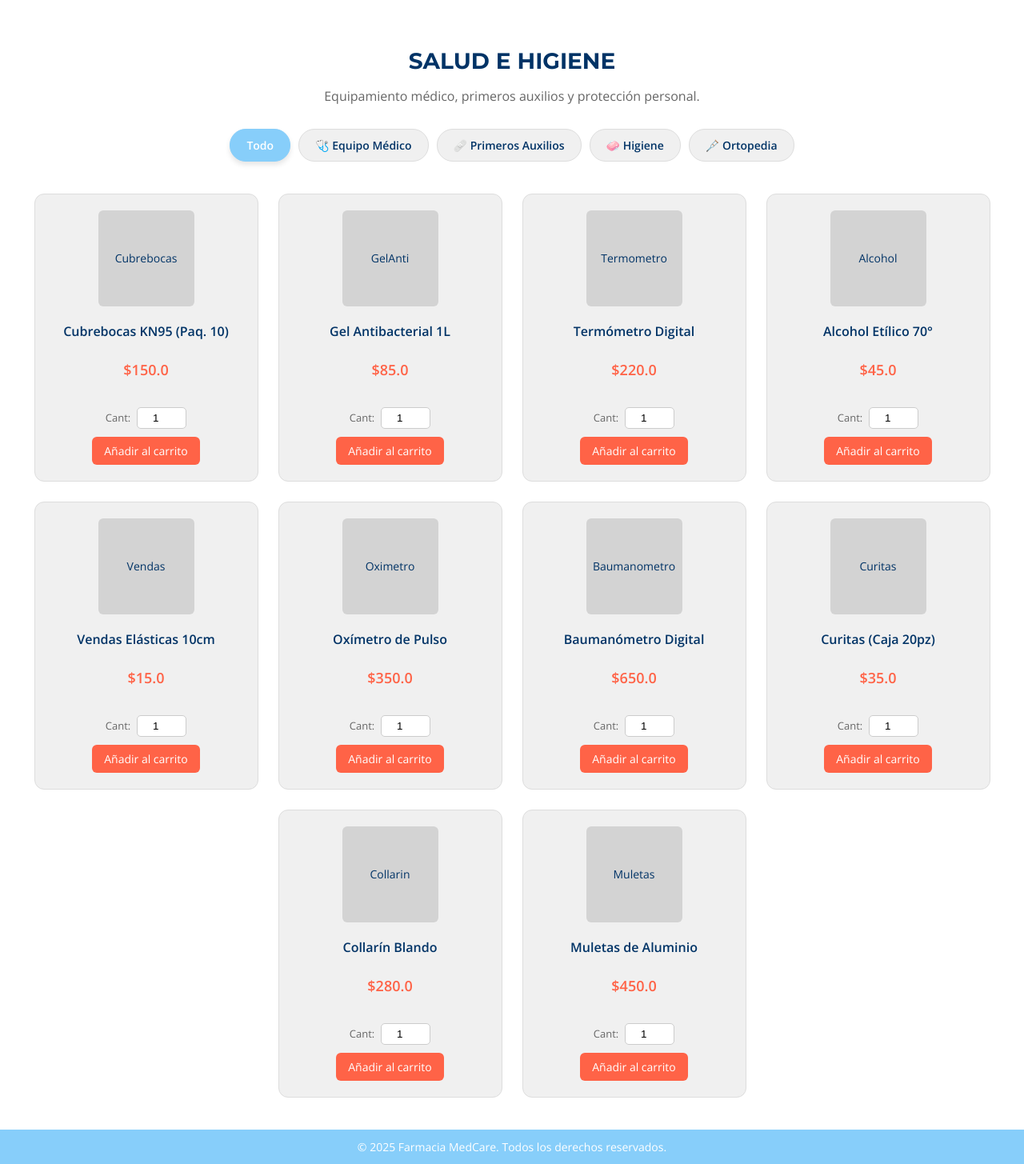
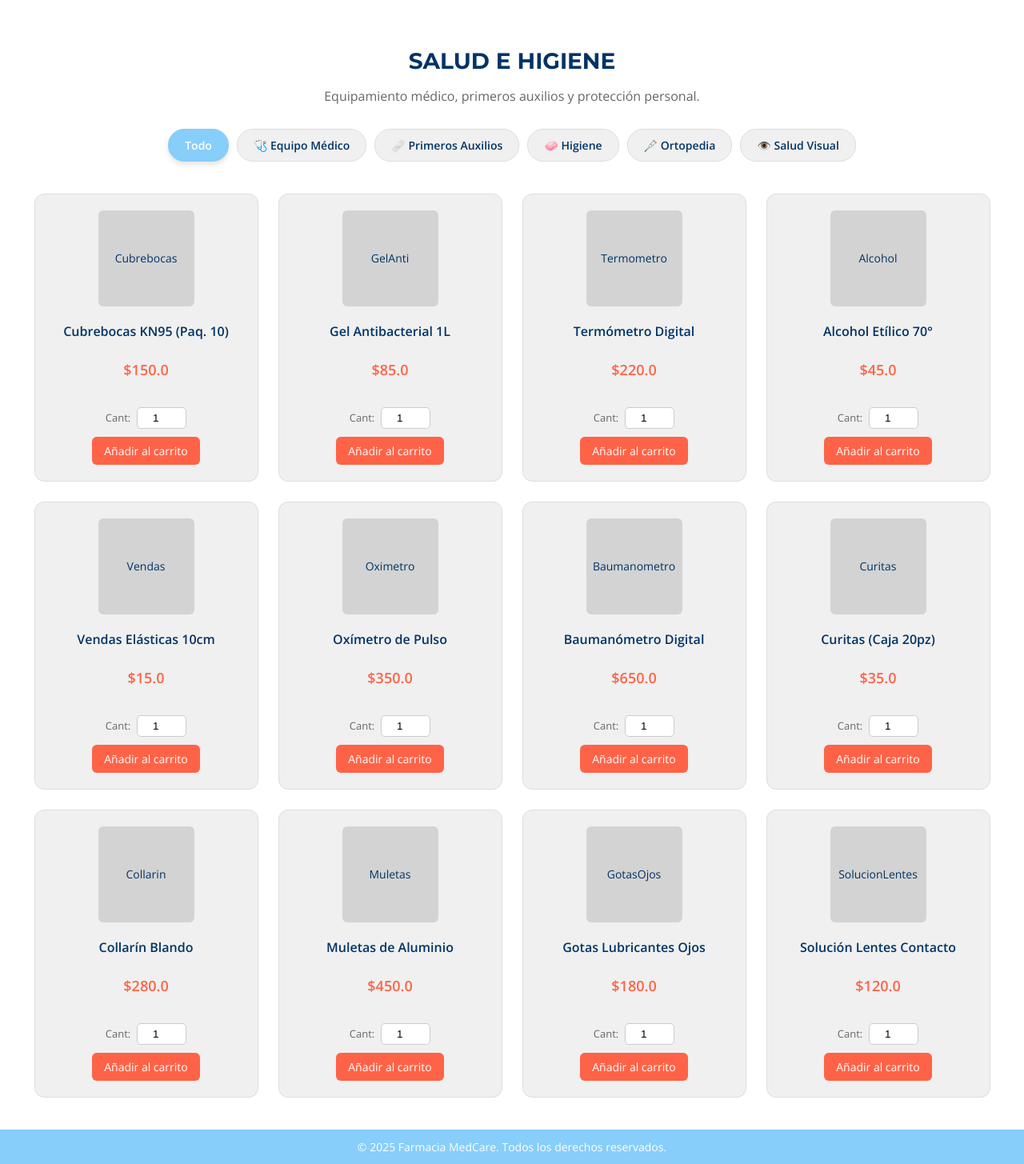
Before and after one commit to JoniG29/Project-Farma-MedCare, a Flask app: page /pagina/Salud in a window 1280 px wide. Shown: the part 114-1569 px from the top of the page at 80% size. Run offline with Flask 3, Linux system fonts and the light colour scheme; the visitor is signed in with stand-in values (Sample User, id 1).

Commit message:
Hacer tarjetas del inicio funcionales y agregar Salud Visual

```diff
--- a/app.py
+++ b/app.py
@@ -7,9 +7,7 @@ import re
 
 app = Flask(__name__)
 
-# ----------------------------------------
-# 1. CONFIGURACIÓN
-# ----------------------------------------
+# --- CONFIGURACIÓN ---
 DATABASE_URI = os.environ.get('DATABASE_URL', 'sqlite:///farmacia.db')
 if DATABASE_URI.startswith("postgres://"):
     DATABASE_URI = DATABASE_URI.replace("postgres://", "postgresql://", 1)
@@ -20,9 +18,7 @@ app.config['SECRET_KEY'] = os.environ.get('SECRET_KEY', 'clave_local_de_prueba')
 db = SQLAlchemy(app)
 
 
-# ----------------------------------------
-# 2. MODELO DE USUARIO
-# ----------------------------------------
+# --- MODELO USER ---
 class User(db.Model):
     id = db.Column(db.Integer, primary_key=True)
     username = db.Column(db.String(80), unique=True, nullable=False)
@@ -42,9 +38,7 @@ class User(db.Model):
 with app.app_context():
     db.create_all()
 
-# ----------------------------------------
-# 3. DATOS ESTÁTICOS
-# ----------------------------------------
+# --- DATOS ESTÁTICOS ---
 COLOR_VERDE_MENTA = "#A1E8D5"
 COLOR_AZUL_CIELO = "#87CEFA"
 COLOR_GRIS_CALIDO = "#F0F0F0"
@@ -63,9 +57,7 @@ COLORES = {
 
 CATEGORIAS_MENU = ["Salud", "Bebés", "Vitaminas y Suplementos", "Ayuda"]
 
-# ----------------------------------------
-# 4. BASE DE DATOS DE PRODUCTOS
-# ----------------------------------------
+# --- BASE DE DATOS DE PRODUCTOS ---
 PRODUCTOS_DB = {
     # --- DESTACADOS ---
     'p1': {"id": "p1", "nombre": "Analgésico", "precio": 99.00, "imagen_placeholder": "Analgesico"},
@@ -73,7 +65,7 @@ PRODUCTOS_DB = {
     'p3': {"id": "p3", "nombre": "Protector Solar", "precio": 150.00, "imagen_placeholder": "ProtectorSolar"},
     'p4': {"id": "p4", "nombre": "Vitamina C", "precio": 120.00, "imagen_placeholder": "VitaminaC"},
 
-    # --- ANTIBIÓTICOS (Con Subcategorías) ---
+    # --- ANTIBIÓTICOS ---
     'a1': {"id": "a1", "nombre": "Amoxicilina 500mg", "precio": 85.00, "imagen_placeholder": "Amoxicilina",
            "subcategoria": "penicilinas"},
     'a2': {"id": "a2", "nombre": "Azitromicina 3 Tabs", "precio": 130.00, "imagen_placeholder": "Azitromicina",
@@ -91,7 +83,7 @@ PRODUCTOS_DB = {
     'a8': {"id": "a8", "nombre": "Ciprofloxacino", "precio": 95.00, "imagen_placeholder": "Ciprofloxacino",
            "subcategoria": "estomacal"},
 
-    # --- SALUD E HIGIENE (Con Subcategorías) ---
+    # --- SALUD E HIGIENE (Añadimos VISUAL 's11', 's12') ---
     's1': {"id": "s1", "nombre": "Cubrebocas KN95 (Paq. 10)", "precio": 150.00, "imagen_placeholder": "Cubrebocas",
            "subcategoria": "higiene"},
     's2': {"id": "s2", "nombre": "Gel Antibacterial 1L", "precio": 85.00, "imagen_placeholder": "GelAnti",
@@ -112,8 +104,13 @@ PRODUCTOS_DB = {
            "subcategoria": "ortopedia"},
     's10': {"id": "s10", "nombre": "Muletas de Aluminio", "precio": 450.00, "imagen_placeholder": "Muletas",
             "subcategoria": "ortopedia"},
+    # NUEVOS - VISUAL
+    's11': {"id": "s11", "nombre": "Gotas Lubricantes Ojos", "precio": 180.00, "imagen_placeholder": "GotasOjos",
+            "subcategoria": "visual"},
+    's12': {"id": "s12", "nombre": "Solución Lentes Contacto", "precio": 120.00, "imagen_placeholder": "SolucionLentes",
+            "subcategoria": "visual"},
 
-    # --- BEBÉS (Con Subcategorías) ---
+    # --- BEBÉS ---
     'b1': {"id": "b1", "nombre": "Fórmula NAN 1 (800g)", "precio": 450.00, "imagen_placeholder": "Nan1",
            "subcategoria": "formulas"},
     'b2': {"id": "b2", "nombre": "Enfamil Confort", "precio": 520.00, "imagen_placeholder": "Enfamil",
@@ -131,7 +128,7 @@ PRODUCTOS_DB = {
     'b8': {"id": "b8", "nombre": "Cereal Infantil Nestum", "precio": 45.00, "imagen_placeholder": "Cereal",
            "subcategoria": "alimentos"},
 
-    # --- VITAMINAS Y SUPLEMENTOS (Con Subcategorías) ---
+    # --- VITAMINAS ---
     'v1': {"id": "v1", "nombre": "Centrum Performance", "precio": 280.00, "imagen_placeholder": "Centrum",
            "subcategoria": "multi"},
     'v2': {"id": "v2", "nombre": "Redoxon Vitamina C", "precio": 110.00, "imagen_placeholder": "Redoxon",
@@ -146,21 +143,30 @@ PRODUCTOS_DB = {
            "subcategoria": "natural"},
 }
 
-# Listas de IDs
+# Listas de IDs (Actualizada Salud con s11, s12)
 PRODUCTOS_DESTACADOS_IDS = ['p1', 'p2', 'p3', 'p4']
 ANTIBIOTICOS_DATA_IDS = ['a1', 'a2', 'a3', 'a4', 'a5', 'a6', 'a7', 'a8']
-SALUD_DATA_IDS = ['s1', 's2', 's3', 's4', 's5', 's6', 's7', 's8', 's9', 's10']
+SALUD_DATA_IDS = ['s1', 's2', 's3', 's4', 's5', 's6', 's7', 's8', 's9', 's10', 's11', 's12']
 BEBES_DATA_IDS = ['b1', 'b2', 'b3', 'b4', 'b5', 'b6', 'b7', 'b8']
 VITAMINAS_DATA_IDS = ['v1', 'v2', 'v3', 'v4', 'v5', 'v6']
 
+# --- NUEVA ESTRUCTURA DE CATEGORÍAS EXTENDIDAS (Con Enlaces Inteligentes) ---
 CATEGORIAS_EXTENDIDAS = [
-    ("Cuidado de la Piel", "🧴", "Productos para el rostro y cuerpo."),
-    ("Primeros Auxilios", "🩹", "Kits esenciales para emergencias."),
-    ("Nutrición Deportiva", "💪", "Proteínas, barras y suplementos."),
-    ("Medicina Natural", "🌿", "Opciones homeopáticas y herbolarias."),
-    ("Salud Visual", "👁️", "Lentes de contacto y gotas."),
-    ("Higiene Personal", "🧼", "Jabones, champús y desodorantes."),
+    {"titulo": "Cuidado de la Piel", "icono": "🧴", "desc": "Productos para el rostro y cuerpo.",
+     "endpoint": "salud_page", "filtro": "higiene"},
+    {"titulo": "Primeros Auxilios", "icono": "🩹", "desc": "Kits esenciales para emergencias.", "endpoint": "salud_page",
+     "filtro": "auxilios"},
+    {"titulo": "Nutrición Deportiva", "icono": "💪", "desc": "Proteínas, barras y suplementos.",
+     "endpoint": "vitaminas_page", "filtro": "deportiva"},
+    {"titulo": "Medicina Natural", "icono": "🌿", "desc": "Opciones homeopáticas y herbolarias.",
+     "endpoint": "vitaminas_page", "filtro": "natural"},
+    {"titulo": "Salud Visual", "icono": "👁️", "desc": "Lentes de contacto y gotas.", "endpoint": "salud_page",
+     "filtro": "visual"},
+    {"titulo": "Higiene Personal", "icono": "🧼", "desc": "Jabones, champús y desodorantes.", "endpoint": "bebes_page",
+     "filtro": "cuidado"},
 ]
+
+AYUDA_DATA = ["Contáctanos", "Preguntas Frecuentes", "Localizador de SuperFarmacias"]
 
 
 # --- SEGURIDAD ---
@@ -180,7 +186,7 @@ def inject_user():
     return dict(logged_in=session.get('logged_in'), username=session.get('username'))
 
 
-# --- RUTAS DE AUTENTICACIÓN ---
+# --- RUTAS AUTH ---
 @app.route('/register', methods=['GET', 'POST'])
 def register():
     if request.method == 'POST':
@@ -261,35 +267,28 @@ def profile():
     return render_template('profile.html', categorias=CATEGORIAS_MENU, colores=COLORES)
 
 
-# --- CATEGORÍA: ANTIBIÓTICOS (Con Filtros) ---
 @app.route('/pagina/Antibioticos')
 @login_required
 def antibioticos_page():
     filtro_actual = request.args.get('filtro')
     productos_anti = [PRODUCTOS_DB[pid] for pid in ANTIBIOTICOS_DATA_IDS if pid in PRODUCTOS_DB]
-
     if filtro_actual:
         productos_anti = [p for p in productos_anti if p.get('subcategoria') == filtro_actual]
-
     return render_template('antibioticos.html', categorias=CATEGORIAS_MENU, productos=productos_anti,
                            filtro_actual=filtro_actual, colores=COLORES)
 
 
-# --- CATEGORÍA: SALUD (Con Filtros) ---
 @app.route('/pagina/Salud')
 @login_required
 def salud_page():
     filtro_actual = request.args.get('filtro')
     productos_salud = [PRODUCTOS_DB[pid] for pid in SALUD_DATA_IDS if pid in PRODUCTOS_DB]
-
     if filtro_actual:
         productos_salud = [p for p in productos_salud if p.get('subcategoria') == filtro_actual]
-
     return render_template('salud.html', categorias=CATEGORIAS_MENU, productos=productos_salud,
                            filtro_actual=filtro_actual, colores=COLORES)
 
 
-# --- CATEGORÍA: BEBÉS ---
 @app.route('/pagina/Bebes')
 @login_required
 def bebes_page():
@@ -301,7 +300,6 @@ def bebes_page():
                            filtro_actual=filtro_actual, colores=COLORES)
 
 
-# --- CATEGORÍA: VITAMINAS ---
 @app.route('/pagina/VitaminasySuplementos')
 @login_required
 def vitaminas_page():
@@ -313,23 +311,6 @@ def vitaminas_page():
                            filtro_actual=filtro_actual, colores=COLORES)
 
 
-# --- CATEGORÍA: AYUDA (Con Mapa y Contacto) ---
-@app.route('/pagina/Ayuda')
-@login_required
-def ayuda_page():
-    return render_template('ayuda.html', categorias=CATEGORIAS_MENU, colores=COLORES)
-
-
-@app.route('/enviar_contacto', methods=['POST'])
-@login_required
-def enviar_contacto():
-    # Aquí recibiríamos request.form.get('mensaje')
-    # Simulamos el envío exitoso
-    flash("¡Gracias por contactarnos! Hemos recibido tu mensaje y te responderemos pronto.", "success")
-    return redirect(url_for('ayuda_page'))
-
-
-# --- CARRITO ---
 @app.route('/pagina/Carrito')
 @login_required
 def carrito_page():
@@ -354,11 +335,22 @@ def carrito_page():
                                     "item_count": item_count}, colores=COLORES)
 
 
-# --- RUTA GENÉRICA (Fallback) ---
+@app.route('/pagina/Ayuda')
+@login_required
+def ayuda_page():
+    return render_template('ayuda.html', categorias=CATEGORIAS_MENU, colores=COLORES)
+
+
+@app.route('/enviar_contacto', methods=['POST'])
+@login_required
+def enviar_contacto():
+    flash("¡Gracias por contactarnos! Hemos recibido tu mensaje y te responderemos pronto.", "success")
+    return redirect(url_for('ayuda_page'))
+
+
 @app.route('/pagina/<page_name>')
 @login_required
 def show_page(page_name):
-    # Redirecciones explícitas
     if page_name == "Antibioticos":
         return antibioticos_page()
     elif page_name == "Salud":
@@ -371,7 +363,6 @@ def show_page(page_name):
         return ayuda_page()
     elif page_name == "Carrito":
         return carrito_page()
-
     return render_template('pagina_generica.html', page_name=page_name, colores=COLORES)
 
 
--- a/templates/salud.html
+++ b/templates/salud.html
@@ -13,6 +13,7 @@
             <a href="{{ url_for('salud_page', filtro='auxilios') }}" class="filter-btn {% if filtro_actual == 'auxilios' %}active{% endif %}">🩹 Primeros Auxilios</a>
             <a href="{{ url_for('salud_page', filtro='higiene') }}" class="filter-btn {% if filtro_actual == 'higiene' %}active{% endif %}">🧼 Higiene</a>
             <a href="{{ url_for('salud_page', filtro='ortopedia') }}" class="filter-btn {% if filtro_actual == 'ortopedia' %}active{% endif %}">🩼 Ortopedia</a>
+            <a href="{{ url_for('salud_page', filtro='visual') }}" class="filter-btn {% if filtro_actual == 'visual' %}active{% endif %}">👁️ Salud Visual</a>
         </div>
 
         {% if productos %}
```
Also changed, not shown: templates/index.html (+11 -13 lines).
